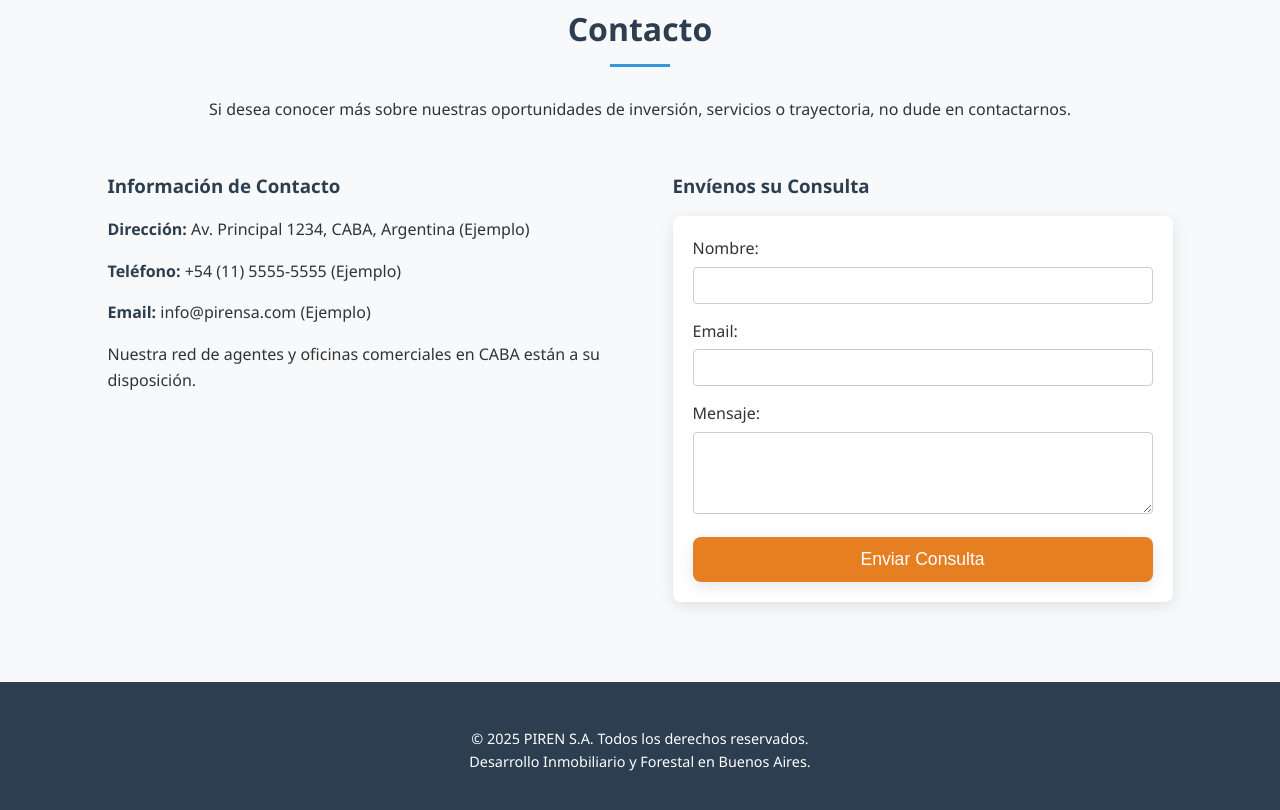
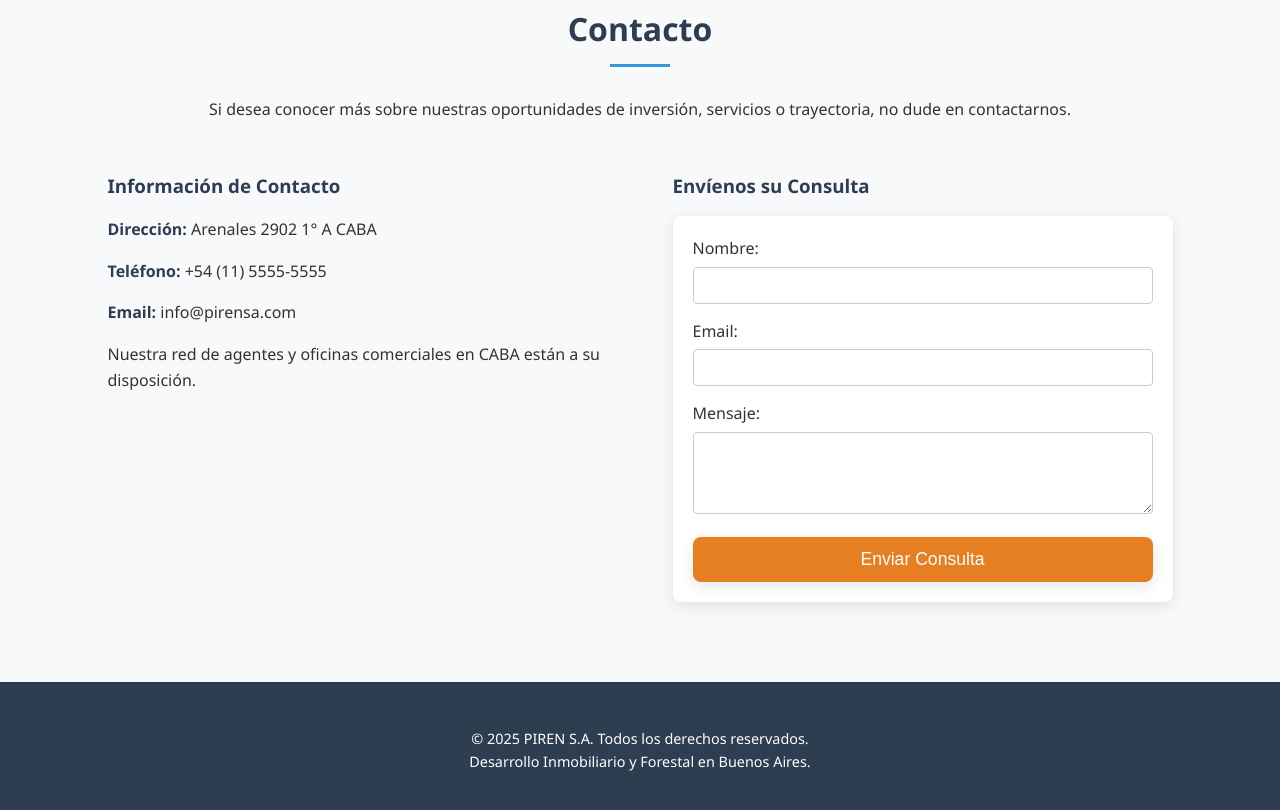
Before and after one commit to Movil2022/pirensa, a plain HTML site: page index.html in a window 1280 px wide. Shown: the part 3565-4375 px from the top of the page. Drawn offline with Linux system fonts and the light colour scheme.

Commit message:
Contactos

```diff
--- a/index.html
+++ b/index.html
@@ -396,9 +396,9 @@
                 <div style="flex: 1; min-width: 280px; max-width: 500px;">
                     <h3 style="color: var(--primary-color); margin-bottom: 15px;">Información de Contacto</h3>
                     <div class="contact-details">
-                        <p><strong>Dirección:</strong> Av. Principal 1234, CABA, Argentina (Ejemplo)</p>
-                        <p><strong>Teléfono:</strong> +54 (11) 5555-5555 (Ejemplo)</p>
-                        <p><strong>Email:</strong> info@pirensa.com (Ejemplo)</p>
+                        <p><strong>Dirección:</strong> Arenales 2902 1° A CABA </p>
+                        <p><strong>Teléfono:</strong> +54 (11) 5555-5555 </p>
+                        <p><strong>Email:</strong> info@pirensa.com </p>
                         <p>Nuestra red de agentes y oficinas comerciales en CABA están a su disposición.</p>
                     </div>
                 </div>
```
